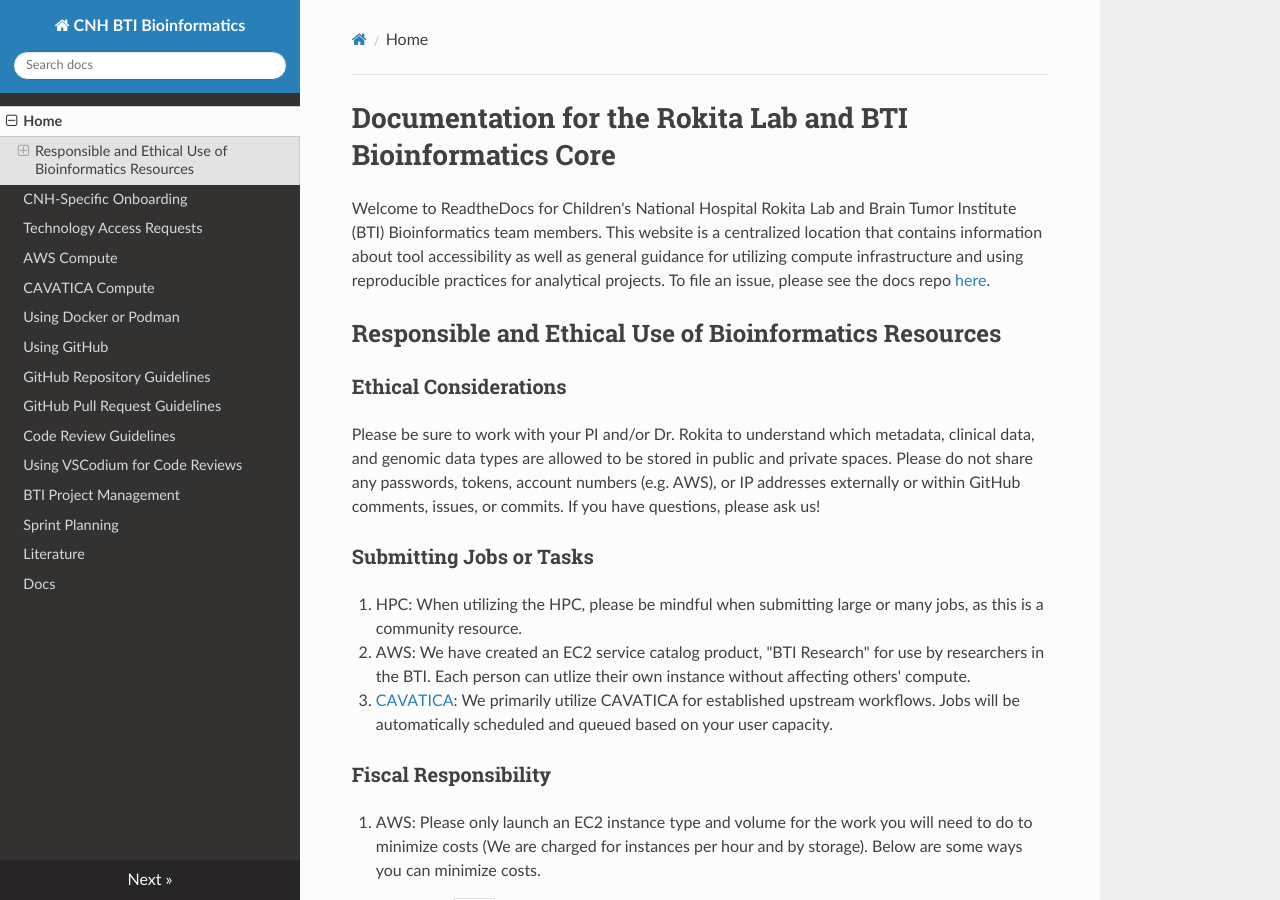
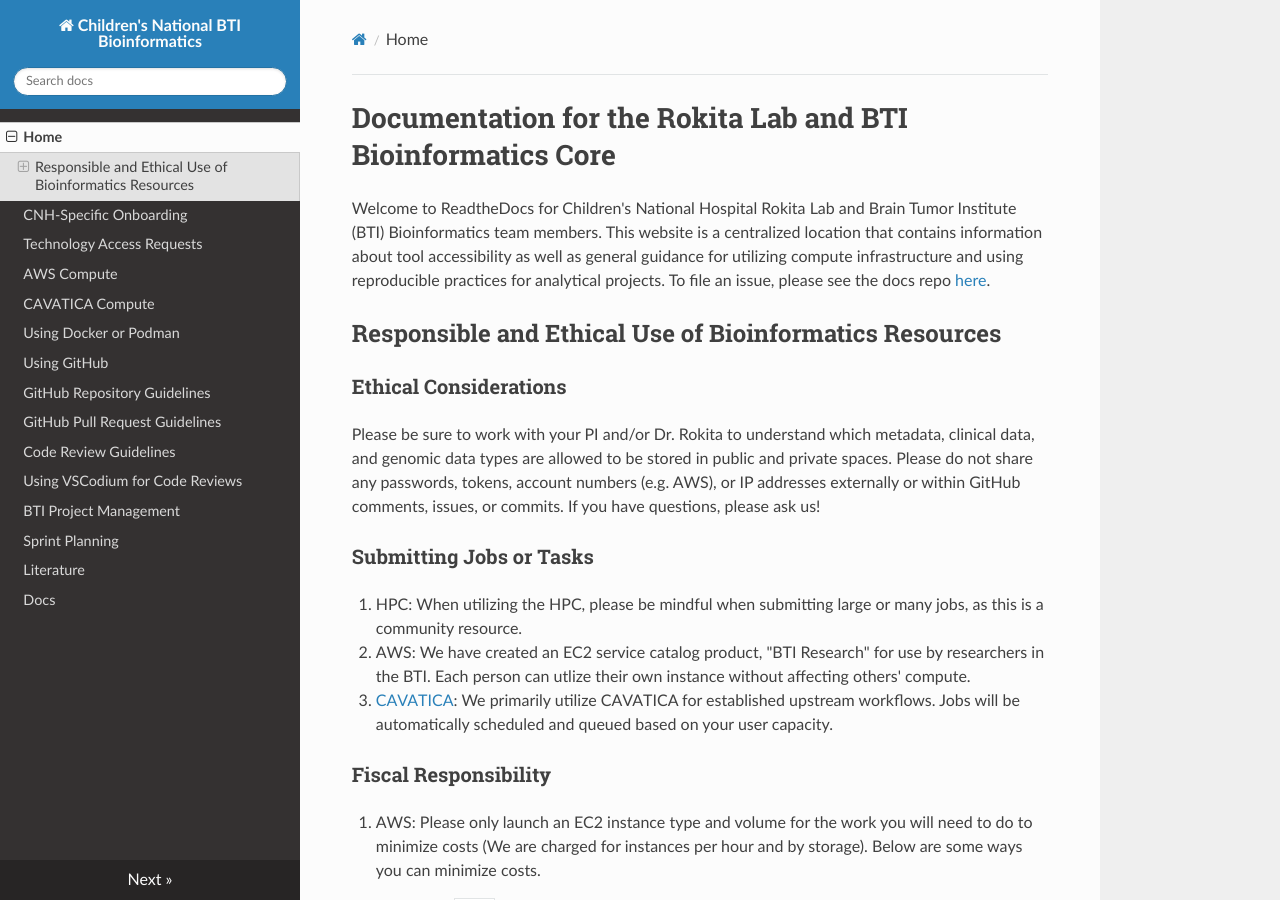
Before and after one commit to childrens-bti/bti-bfx-docs, an MkDocs documentation site: the page built from docs/index.md, in a window 1280 px wide and 900 px high. Built offline with MkDocs 1.6.1, drawn with Linux system fonts in a browser that asks for light colours; nearby versions of some CDN libraries.

Commit message:
update homepage title

```diff
--- a/mkdocs.yml
+++ b/mkdocs.yml
@@ -1,4 +1,4 @@
-site_name: CNH BTI Bioinformatics
+site_name: Children's National BTI Bioinformatics
 nav:
   - Home: index.md
   - CNH-Specific Onboarding: cnh-onboarding.md
```
